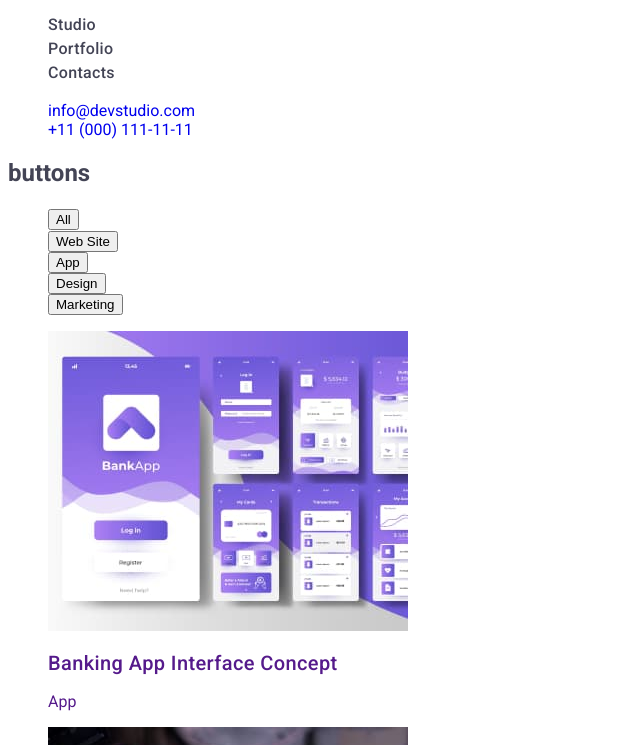
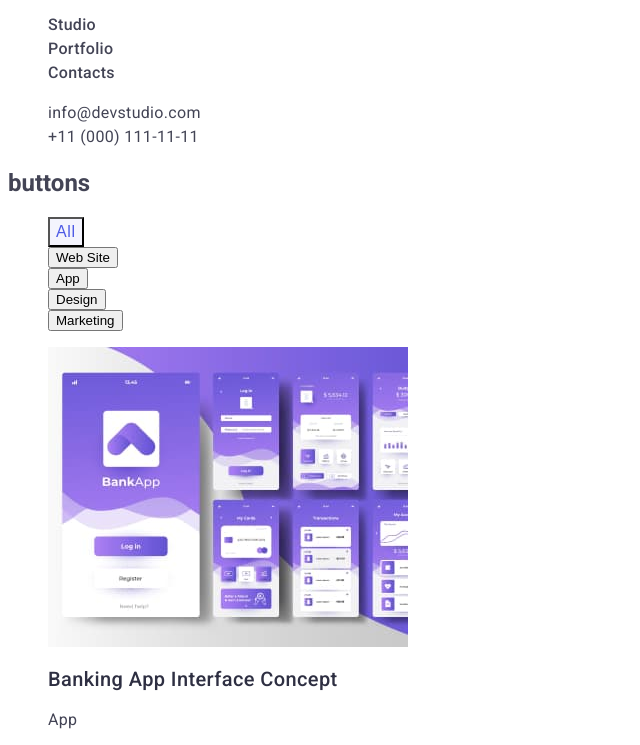
Before and after one commit to tatyanaskoryk/goit-markup-hwork-02, a plain HTML site: page portfolio.html in a window 1280 px wide. Shown: the part 32-777 px from the top of the page, without its empty margins (0-640 px from the left). Drawn offline with Linux system fonts and the light colour scheme.

Commit message:
add css portfolio

```diff
--- a/css/styles.css
+++ b/css/styles.css
@@ -149,22 +149,41 @@ list-style: none;
 
 /*-----------------PORTFOLIO---------------------------- */
 
+/* ----------------HEADER------------------------------- */
+
+.header-address-link {color:#434455;
+
+    font-size: 16px;
+    font-weight: 400;
+    line-height: 1.5;
+    letter-spacing: 0.02em;}
+
+
 /* MAIN SECTION-----BUTTONS---------------------- */
-.button-item-all {
-    #FFF;
+.button-all {
+    color: #4D5AE5;
     font-size: 16px;
     font-weight: 500;
     line-height: 1.5;
     letter-spacing: 0.04em;
+    background-color: #f4f4fd;
 }
 
 /* ------------MAIN SECTION---------NINE----PICTURES---------- */
 
  .section-picture-title {
-     #2E2F42;
+     color: #2E2F42;
      font-size: 20px;
      font-style: normal;
      font-weight: 500;
      line-height: 1.2;
      letter-spacing: 0.02em;
  }
+
+ .section-picture-text{color:#434455;
+
+    font-size: 16px;
+    font-style: normal;
+    font-weight: 400;
+    line-height: 1.5;
+    letter-spacing: 0.02em;}
--- a/portfolio.html
+++ b/portfolio.html
@@ -35,7 +35,7 @@
         <section>
     <h1 class="main-section-title">buttons</h1>
         <ul class="section-button-list list">
-            <li class="button-item-all"><button type="button">All</button></li>
+            <li class="button-item-all"><button class="button-all" type="button">All</button></li>
             <li class="button-item"><button type="button">Web Site</button></li>
             <li class="button-item"><button type="button">App</button></li>
             <li class="button-item"><button type="button">Design</button></li>
@@ -92,7 +92,7 @@
                 <li class="main-section-item">
                   <a class="main-section-link link" href="">
                     <img src="./images/food.jpg" alt="food" width="360" height="300">
-                    <h2 class="section-picture-title">Organic food</h2>
+                    <h2 class="section-picture-title">Organic Food</h2>
                     <p class="section-picture-text">Web Site</p></a></li>
 
                 <li class="main-section-item">
```
